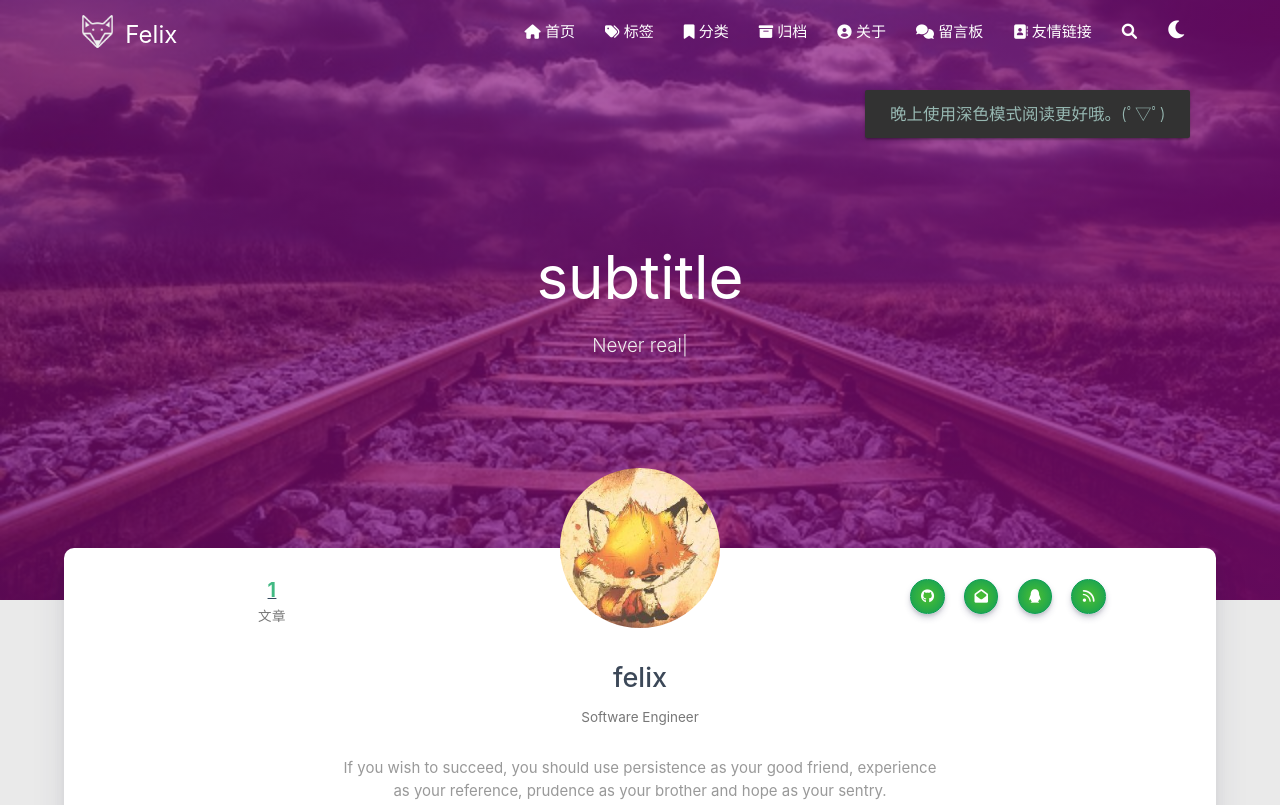
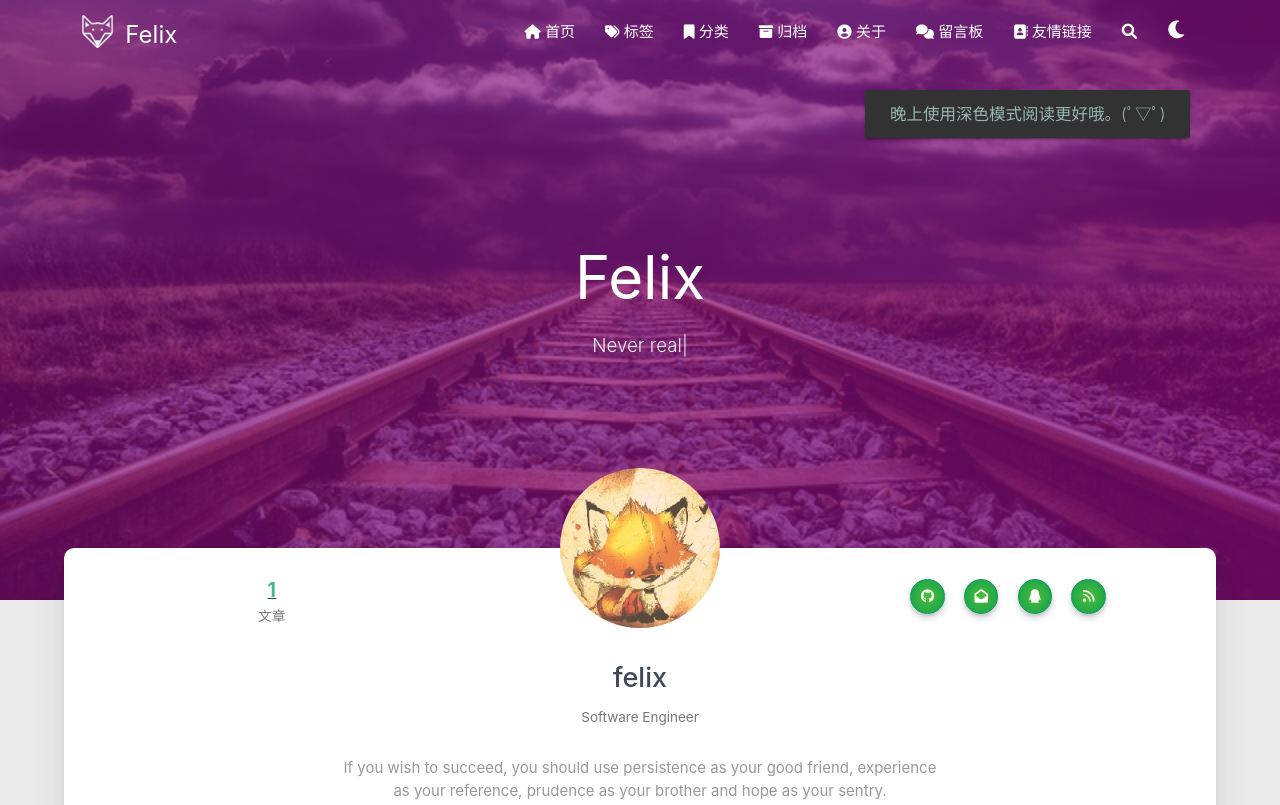
Before and after one commit to yxg0728/felix.github.io, a plain HTML site: page about/index.html in a window 1280 px wide. Shown: the top 805 px of the page. Drawn offline with Linux system fonts and the light colour scheme; some packages are replaced by stand-ins of ours; no server answers; a script that the page names is missing.

Commit message:
Site updated: 2025-09-04 13:23:04

```diff
--- a/about/index.html
+++ b/about/index.html
@@ -346,7 +346,7 @@
         <div class="brand">
             <div class="title center-align">
 
-                    subtitle
+                Felix
 
             </div>
 
```
Also changed, not shown: archives/2025/09/index.html (+1 -1 lines), archives/2025/index.html (+1 -1 lines), archives/index.html (+1 -1 lines), categories/index.html (+1 -1 lines), contact/index.html (+1 -1 lines), friends/index.html (+1 -1 lines), index.html (+1 -1 lines), tags/index.html (+1 -1 lines).
